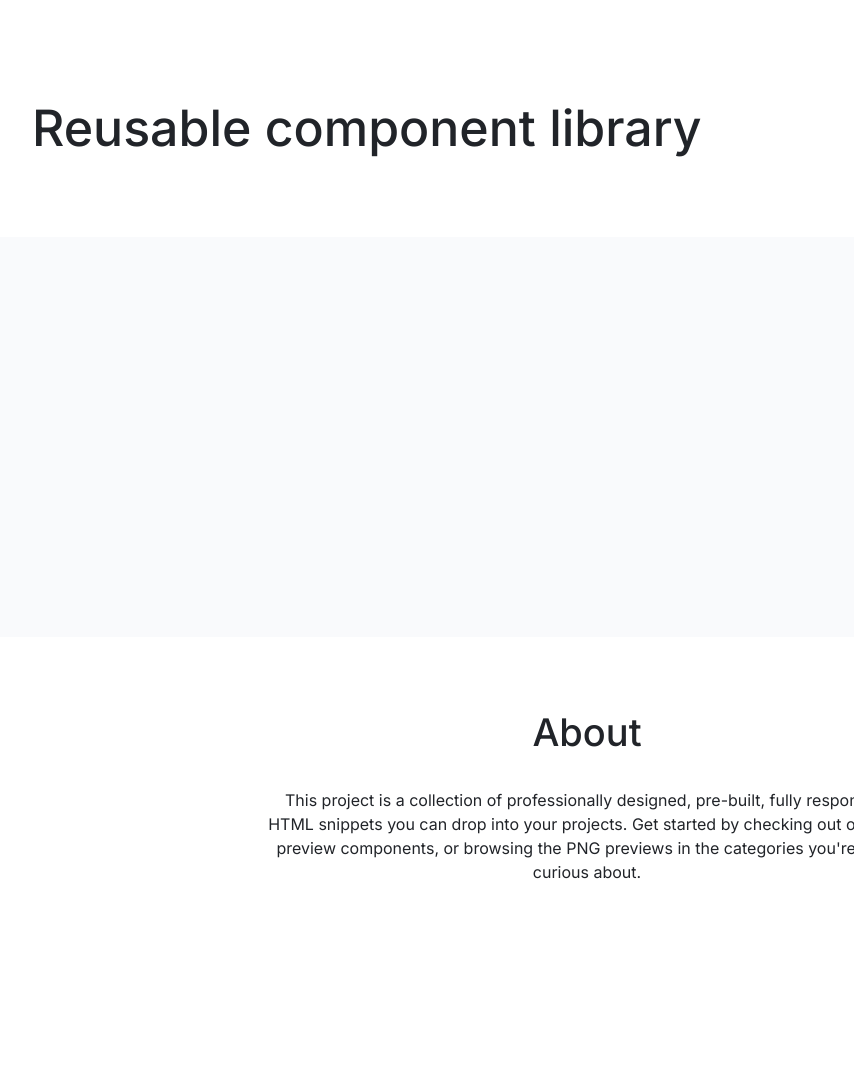
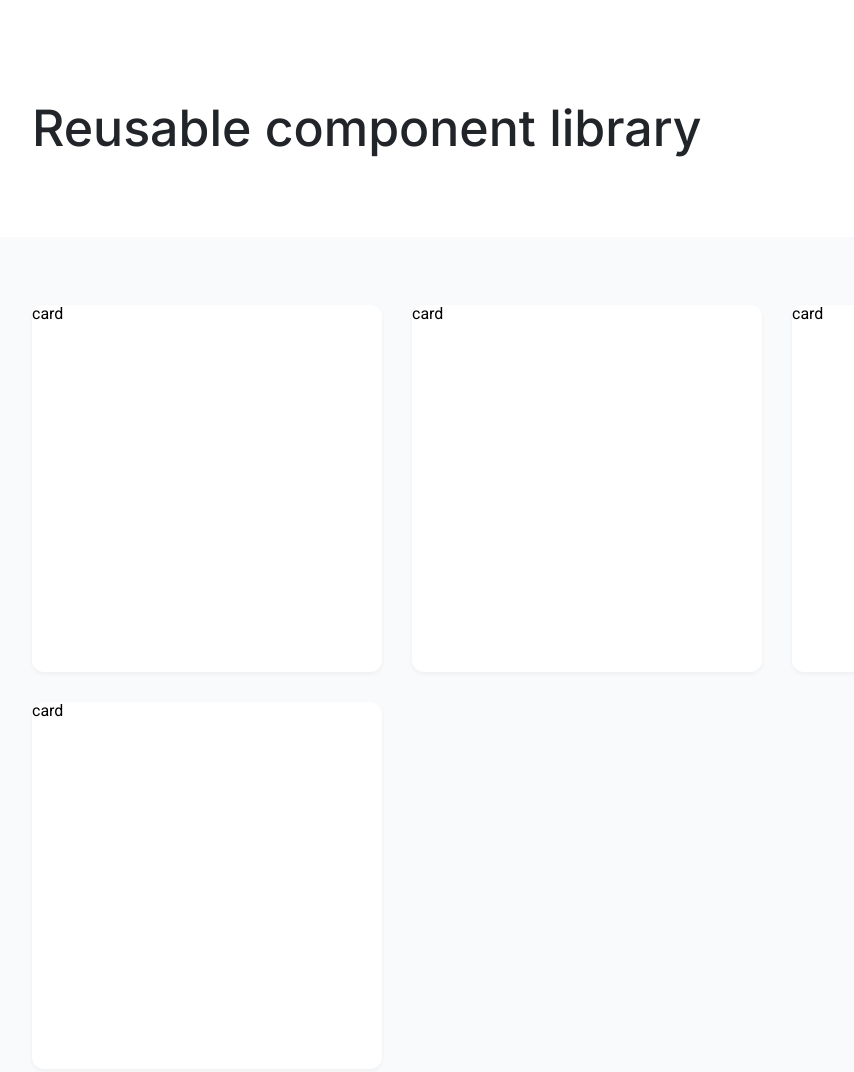
Before and after one commit to js-tasks-ru/htmlcss-20220919_kuzya9, a website: page index.html in a window 1280 px wide. Shown: the top 1072 px of the page, without its empty margins (53-907 px from the left). Before the commit the page ends 1020 px from the top, so only its background shows below. Drawn offline with nearby package versions, Linux system fonts and the light colour scheme.

Commit message:
main-cards

```diff
--- a/assets/css/main.css
+++ b/assets/css/main.css
@@ -17,6 +17,7 @@
     --grey-2: #DDE2E5;
     --grey-3: #ACB5BD;
     --grey-4: #495057;
+    --grey-5: #F9FAFC;
 
     --error: var(--red);
     --success: var(--blue);
--- a/components/preview/preview.css
+++ b/components/preview/preview.css
@@ -1,4 +1,19 @@
 .preview {
-    height: 400px;
-    background: #F9FAFC;
+    background: var(--grey-5);
 }
+
+.preview__wrapper {
+    display: flex;
+    flex-wrap: wrap;
+    gap: 30px;
+    padding: 68px 0;
+}
+
+.preview__card {
+    display: inline-block;
+    background: var(--white);
+    border-radius: 12px;
+    width: 350px;
+    height: 367px;
+    box-shadow: 0px 2px 4px rgba(33, 36, 41, 0.05);
+}
--- a/index.html
+++ b/index.html
@@ -14,7 +14,14 @@
             </div>
         </header>
             <main class="preview">
-
+                <div class="container">
+                    <div class="preview__wrapper">
+                        <div class="preview__card">card</div>
+                        <div class="preview__card">card</div>
+                        <div class="preview__card">card</div>
+                        <div class="preview__card">card</div>
+                    </div>
+                </div>
             </main>
             <footer class="footer">
                 <div class="container">
```
